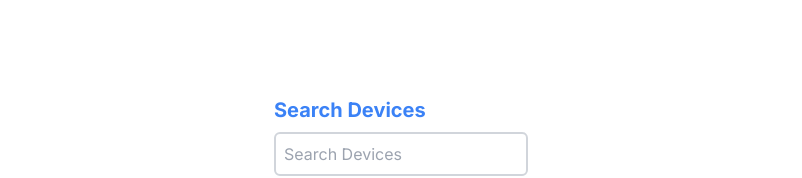
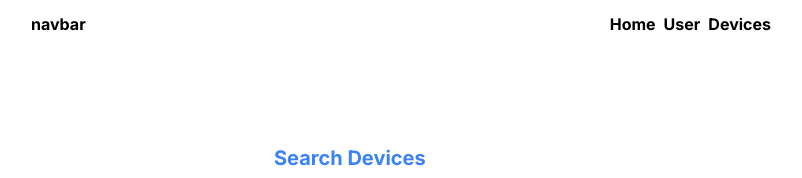
Before and after one commit to mounirBen26/nextjsprismasupabase, a Next.js app: page /pages/devices in a window 1280 px wide. Shown: the top 178 px of the page, without its empty margins (239-1041 px from the left). Built offline with nearby package versions, Linux system fonts and the light colour scheme; no server answers; the database is empty.

Commit message:
added basic navar

```diff
--- /dev/null
+++ b/app/components/card.tsx
@@ -0,0 +1,7 @@
+import React from 'react'
+
+export default function Card() {
+  return (
+    <div>Card</div>
+  )
+}
--- a/app/components/navbar.tsx
+++ b/app/components/navbar.tsx
@@ -1,14 +1,14 @@
 import React from 'react'
 import Link from 'next/link'
 
-export default function navbar() {
+export default function Navbar() {
   return (
-    <div>
+    <div className='flex justify-around font-bold text-md space-x-2 mx-3 my-3'>
       <h1>navbar</h1>
-      <ul>
+      <ul className='flex text-center flex-row space-x-2'>
         <Link href='/'>Home</Link>
         <li>User</li>
-        <li>Devices</li>
+        <Link href='/pages/devices'>Devices</Link>
       </ul>
     </div>
   )
--- a/app/layout.tsx
+++ b/app/layout.tsx
@@ -1,7 +1,7 @@
 import type { Metadata } from "next";
 import { Inter } from "next/font/google";
 import "./globals.css";
-
+import Navbar from "./components/navbar";
 const inter = Inter({ subsets: ["latin"] });
 
 export const metadata: Metadata = {
@@ -16,7 +16,9 @@ export default function RootLayout({
 }>) {
   return (
     <html lang="en">
-      <body className={inter.className}>{children}</body>
+      <body className={inter.className}>
+        <Navbar/>
+        {children}</body>
     </html>
   );
 }
--- a/app/page.tsx
+++ b/app/page.tsx
@@ -2,7 +2,7 @@ import Image from "next/image";
 
 export default function Home() {
   return (
-    <main className="flex min-h-screen flex-col items-center justify-between p-24">
+    <main className="flex min-h-screen flex-col items-center justify-between p-24 ">
       <h1>Home</h1>
     </main>
   );
--- a/app/pages/devices/[id]/page.tsx
+++ b/app/pages/devices/[id]/page.tsx
@@ -12,12 +12,11 @@ export default async function page({params}:any) {
     const {id}= params
     const device = await getDeviceDetails(id)
   return (
-    <main>
+    <div className='flex flex-col justify-center items-center font-bold'>
       <h1>{device.device}</h1>
+
       <p>{device.createdAt}</p>
-
-
-    </main>
+    </div>
 
   )
 }
--- a/app/pages/devices/getDevices.tsx
+++ b/app/pages/devices/getDevices.tsx
@@ -24,7 +24,7 @@ export default  function FetchDevices({devices}:any) {
       .filter((device:any) => device.device.toLowerCase().includes(deviceTerm.toLowerCase()))
       .map((device:any)=>{
 
-      return <p key={device.id} className="text-sm font-bold mb-2 text-center hover:bg-blue-500 hover:text-white hover:scale-105 transition duration-100">{device.device} <span className='cursor-pointer bg-red-500 text-white px-2'><Link href={`/pages/devices/${device.id}`}>view</Link></span> </p> })}
+      return <p key={device.id} className="text-sm font-bold mb-2  hover:bg-blue-500 hover:text-white hover:scale-105 transition duration-100">{device.device} <span className='cursor-pointer bg-red-500 text-white px-2 rounded'><Link href={`/pages/devices/${device.id}`}>view</Link></span> </p> })}
       </section>
 
     </div>
```
